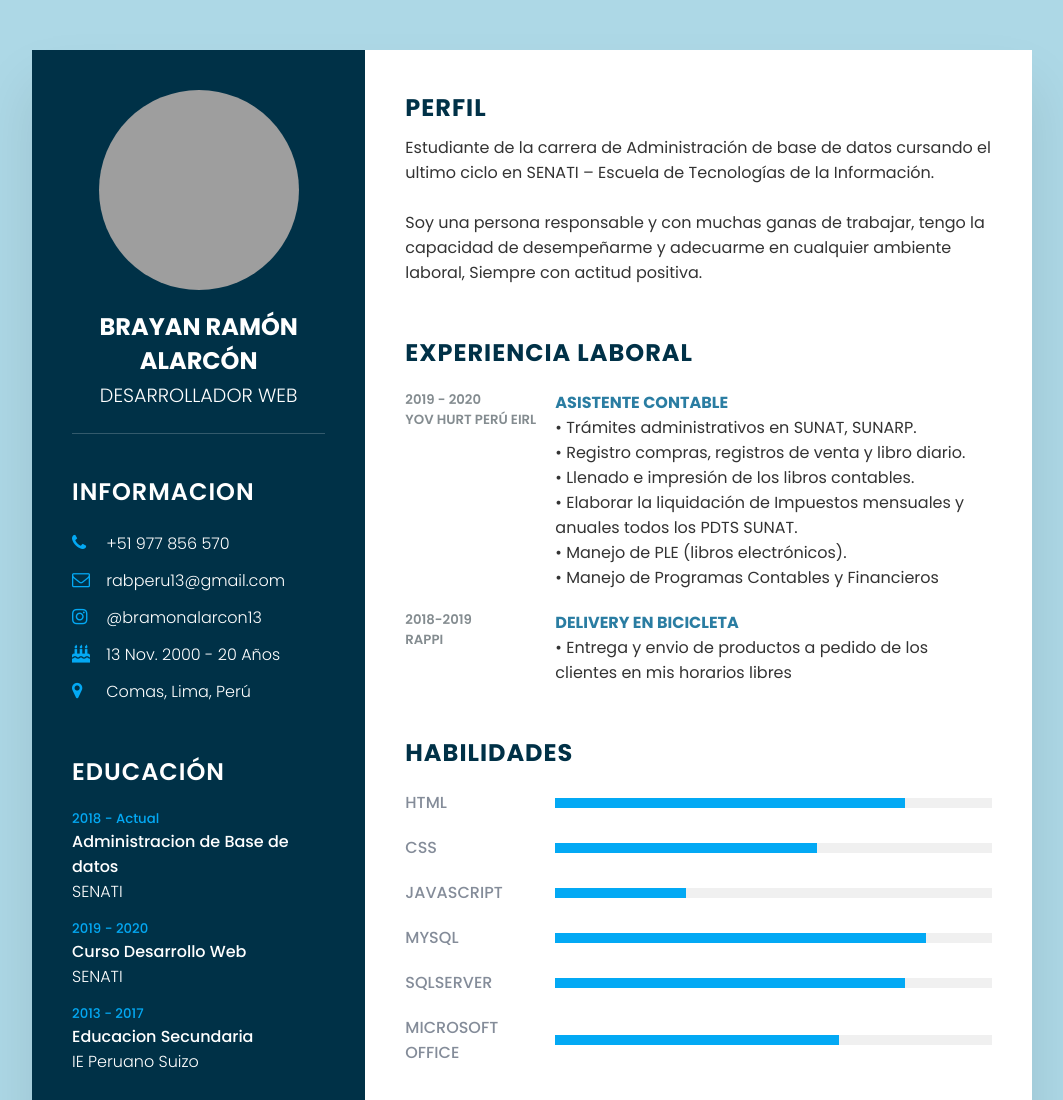
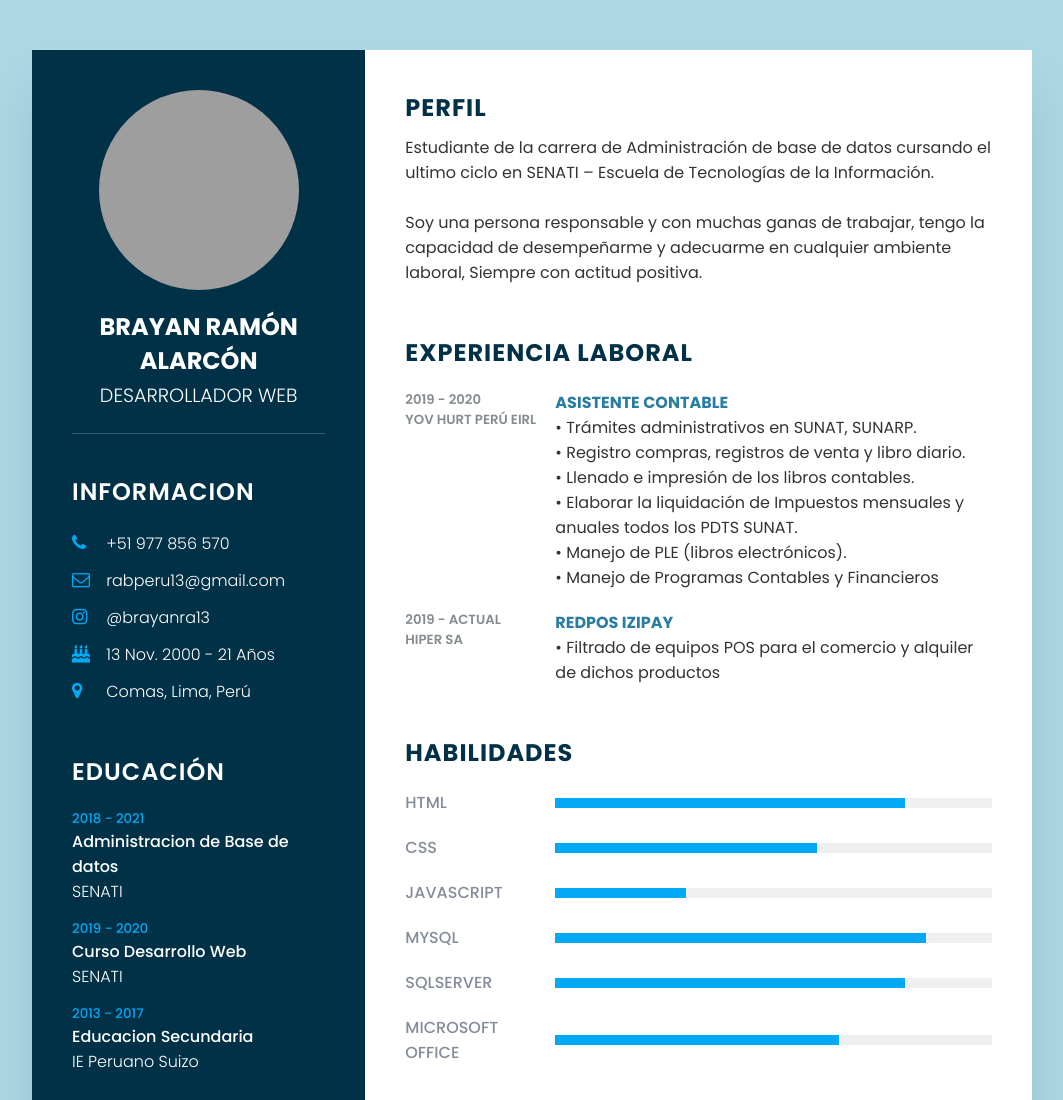
Before and after one commit to AlarconGH/brayan, a plain HTML site: page cv/index.html in a window 1280 px wide. Shown: the top 1100 px of the page, without its empty margins (108-1171 px from the left). Drawn offline with Linux system fonts and the light colour scheme; grey boxes are pictures that could not be loaded.

Commit message:
Update index.html

```diff
--- a/cv/index.html
+++ b/cv/index.html
@@ -32,11 +32,11 @@
                     </li>
                     <li>
                         <span class="icon"><i class="fa fa-instagram" aria-hidden="true"></i></span>
-                        <span class="text">@bramonalarcon13</span>
+                        <span class="text">@brayanra13</span>
                     </li>
                     <li>
                         <span class="icon"><i class="fa fa-birthday-cake" aria-hidden="true"></i></span>
-                        <span class="text">13 Nov. 2000 - 20 Años</span>
+                        <span class="text">13 Nov. 2000 - 21 Años</span>
                     </li>
                     <li>
                         <span class="icon"><i class="fa fa-map-marker" aria-hidden="true"></i></span>
@@ -51,12 +51,12 @@
                     <!--
                     <li>
                         <h5>2021 - Actual</h5>
-                        <h4>Ingenieria de Sistemas</h4>
-                        <h4>Universidad Privada del Norte</h4>
+                        <h4>Ciencia de datos</h4>
+                        <h4>Universidad "X"</h4>
                     </li>
                     -->
                     <li>
-                        <h5>2018 - Actual</h5>
+                        <h5>2018 - 2021</h5>
                         <h4>Administracion de Base de datos</h4>
                         <h4>SENATI</h4>
                     </li>
@@ -124,12 +124,12 @@
                 </div>
                     <div class="box">
                         <div class="year_company">
-                            <h5>2018-2019</h5>
-                            <h5>RAPPI</h5>
+                            <h5>2019 - Actual</h5>
+                            <h5>Hiper SA</h5>
                         </div>
                         <div class="text">
-                            <h4>Delivery en Bicicleta</h4>
-                            <p>• Entrega y envio de productos a pedido de los clientes en mis horarios libres</p>
+                            <h4>RedPOS Izipay</h4>
+                            <p>• Filtrado de equipos POS para el comercio y alquiler de dichos productos</p>
                         </div>
                     </div>
             </div>
```
